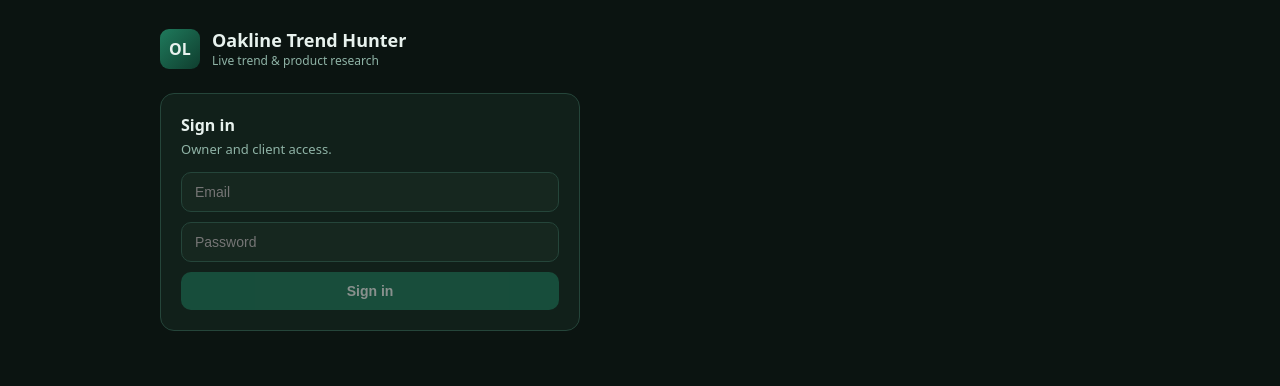
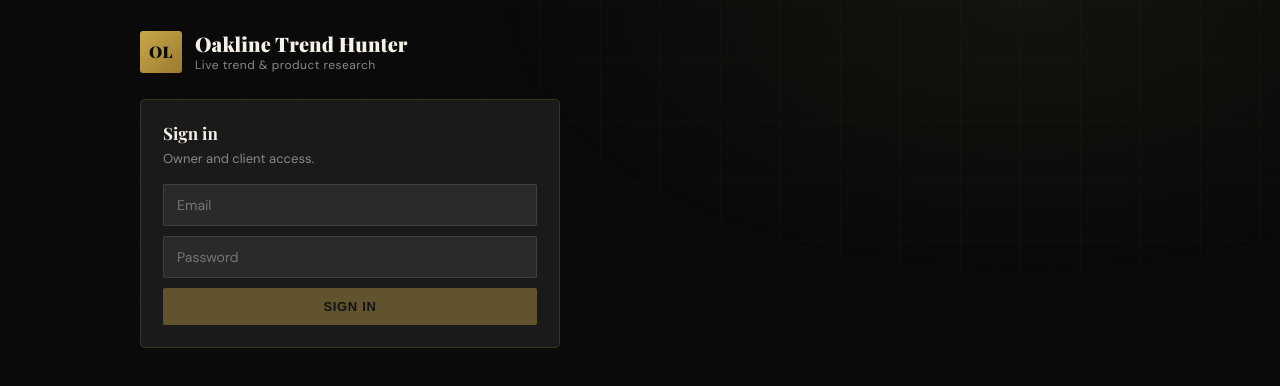
Before and after one commit to irtijaalmumeet-prog/oakline-trend-hunter-3, a Next.js app: page / in a window 1280 px wide. Shown: the top 386 px of the page. Built offline with nearby package versions, Linux system fonts and the light colour scheme.

Commit message:
customize: theme, 15/8+, password & timer

```diff
--- a/app/api/clients/route.js
+++ b/app/api/clients/route.js
@@ -1,26 +1,51 @@
 import { NextResponse } from 'next/server';
 import { randomBytes } from 'node:crypto';
 import { userFromReq, hashPassword } from '../../../lib/auth.js';
-import { listClients, getUser, upsertUser, removeUser } from '../../../lib/store.js';
+import { listClients, getUser, upsertUser, removeUser, setUserPassword, setUserExpiry } from '../../../lib/store.js';
 
 export const runtime = 'nodejs';
+
+function daysToExpiry(days) {
+  const n = Number(days);
+  return n && n > 0 ? Date.now() + n * 86400000 : null;
+}
 
 export async function GET(req) {
   const u = userFromReq(req);
   if (u?.role !== 'owner') return NextResponse.json({ error: 'Owner only' }, { status: 403 });
   return NextResponse.json({ clients: await listClients() });
 }
+
+// Create a client. Optional accessDays sets how long they may use the tool.
 export async function POST(req) {
   const u = userFromReq(req);
   if (u?.role !== 'owner') return NextResponse.json({ error: 'Owner only' }, { status: 403 });
-  const { email } = await req.json().catch(() => ({}));
+  const { email, accessDays } = await req.json().catch(() => ({}));
   if (!email || !/.+@.+\..+/.test(email)) return NextResponse.json({ error: 'Valid email required' }, { status: 400 });
   if (await getUser(email)) return NextResponse.json({ error: 'User already exists' }, { status: 409 });
   const tempPassword = randomBytes(6).toString('base64url');
   const { salt, passwordHash } = hashPassword(tempPassword);
-  await upsertUser({ email, role: 'client', salt, passwordHash, createdAt: Date.now(), createdBy: u.sub });
+  await upsertUser({ email, role: 'client', salt, passwordHash, createdAt: Date.now(), createdBy: u.sub, expiresAt: daysToExpiry(accessDays) });
   return NextResponse.json({ email, tempPassword });
 }
+
+// Update a client: set a new password and/or set access days (0 / blank = unlimited).
+export async function PUT(req) {
+  const u = userFromReq(req);
+  if (u?.role !== 'owner') return NextResponse.json({ error: 'Owner only' }, { status: 403 });
+  const { email, password, accessDays } = await req.json().catch(() => ({}));
+  const target = email && await getUser(email);
+  if (!target || target.role !== 'client') return NextResponse.json({ error: 'Client not found' }, { status: 404 });
+  if (password) {
+    const { salt, passwordHash } = hashPassword(String(password));
+    await setUserPassword(email, salt, passwordHash);
+  }
+  if (accessDays !== undefined) {
+    await setUserExpiry(email, daysToExpiry(accessDays));
+  }
+  return NextResponse.json({ ok: true });
+}
+
 export async function DELETE(req) {
   const u = userFromReq(req);
   if (u?.role !== 'owner') return NextResponse.json({ error: 'Owner only' }, { status: 403 });
--- a/app/api/hunt/route.js
+++ b/app/api/hunt/route.js
@@ -41,7 +41,12 @@ export async function POST(req) {
 
     // 3) Claude turns the niche + live trends into scored product ideas
     const ideasRaw = await productIdeas({ niche, country, trendTerms });
-    const products = scoreIdeas(ideasRaw).map((p) => ({ ...p, links: platformLinks(p.name, country) }));
+    const MIN_SCORE = 8;   // only surface products scoring 8/10 or higher
+    const MAX_PRODUCTS = 15; // cap how many to show
+    const products = scoreIdeas(ideasRaw)
+      .filter((p) => p.finalScore >= MIN_SCORE)
+      .slice(0, MAX_PRODUCTS)
+      .map((p) => ({ ...p, links: platformLinks(p.name, country) }));
 
     // 4) optional YouTube demand signal for the niche
     let youtube = [];
--- a/app/api/login/route.js
+++ b/app/api/login/route.js
@@ -13,6 +13,10 @@ export async function POST(req) {
   }
   if (user.role !== 'client') {
     return NextResponse.json({ token: issueToken(user), user: { email: user.email, role: user.role } });
+  }
+  // Access expiry (owner-set timer)
+  if (user.expiresAt && Date.now() > user.expiresAt) {
+    return NextResponse.json({ error: 'access_expired', message: 'Your access has expired. Please contact the owner.' }, { status: 403 });
   }
   if (!deviceId) {
     return NextResponse.json({ error: 'no_device', message: 'Could not identify this device. Enable cookies/site data and retry.' }, { status: 400 });
--- a/app/globals.css
+++ b/app/globals.css
@@ -1,28 +1,45 @@
-:root{--accent:#1f7a5c;--accent2:#0f3d2e;--bg:#0b1411;--panel:#11201a;--panel2:#16271f;--line:#25453a;--text:#e8f2ee;--muted:#8fb3a6}
-*{box-sizing:border-box}html,body{margin:0;padding:0;background:var(--bg);color:var(--text);font-family:ui-sans-serif,system-ui,Segoe UI,Roboto,sans-serif}
-.wrap{max-width:1000px;margin:0 auto;padding:28px 20px 64px}
-.brandbar{display:flex;align-items:center;gap:12px;margin-bottom:24px}
-.logo{width:40px;height:40px;border-radius:9px;background:linear-gradient(135deg,var(--accent),var(--accent2));display:grid;place-items:center;font-weight:800}
-.brandbar h1{font-size:18px;margin:0}.brandbar p{margin:0;font-size:12px;color:var(--muted)}
-.card{background:var(--panel);border:1px solid var(--line);border-radius:14px;padding:20px;margin-bottom:16px}
-.card h2{margin:0 0 4px;font-size:16px}.hint{color:var(--muted);font-size:13px;margin:0 0 14px}
+/* OaklineLiving black & gold theme */
+:root{
+  --black:#0a0a0a;--gold:#c9a84c;--gold-light:#e8c96b;--gold-dark:#9a7a2e;
+  --white:#f5f0e8;--grey:#1a1a1a;--grey2:#2a2a2a;--line:rgba(201,168,76,0.18);
+  --muted:#888;--text:#f5f0e8;
+}
+*{box-sizing:border-box}
+html,body{margin:0;padding:0;background:var(--black);color:var(--text);font-family:'DM Sans',ui-sans-serif,system-ui,Segoe UI,Roboto,sans-serif}
+body::before{content:'';position:fixed;inset:0;pointer-events:none;z-index:0;
+  background:radial-gradient(ellipse 60% 50% at 80% 0%,rgba(201,168,76,0.06) 0%,transparent 70%),
+  linear-gradient(rgba(201,168,76,0.025) 1px,transparent 1px),linear-gradient(90deg,rgba(201,168,76,0.025) 1px,transparent 1px);
+  background-size:auto,60px 60px,60px 60px}
+.wrap{position:relative;z-index:1;max-width:1040px;margin:0 auto;padding:30px 20px 72px}
+.brandbar{display:flex;align-items:center;gap:13px;margin-bottom:26px}
+.logo{width:42px;height:42px;border-radius:3px;background:linear-gradient(135deg,var(--gold),var(--gold-dark));display:grid;place-items:center;font-weight:900;color:var(--black);font-family:'Playfair Display',serif;letter-spacing:.02em}
+.brandbar h1{font-family:'Playfair Display',serif;font-size:20px;margin:0;font-weight:900;letter-spacing:.01em}
+.brandbar p{margin:0;font-size:12px;color:var(--muted);letter-spacing:.04em}
+.card{background:var(--grey);border:1px solid var(--line);border-radius:5px;padding:22px;margin-bottom:16px}
+.card h2{margin:0 0 5px;font-size:17px;font-family:'Playfair Display',serif;font-weight:700}
+.hint{color:var(--muted);font-size:13px;margin:0 0 14px;line-height:1.6}
 .chips{display:flex;flex-wrap:wrap;gap:8px}
-.chip{padding:8px 12px;border-radius:999px;border:1px solid var(--line);background:var(--panel2);color:var(--text);cursor:pointer;font-size:13px}
-.chip.on{background:var(--accent);border-color:var(--accent);color:#fff}
+.chip{padding:8px 13px;border-radius:2px;border:1px solid var(--line);background:var(--grey2);color:var(--text);cursor:pointer;font-size:13px;letter-spacing:.02em;transition:all .2s}
+.chip:hover{border-color:var(--gold)}
+.chip.on{background:var(--gold);border-color:var(--gold);color:var(--black);font-weight:600}
 .row{display:flex;gap:10px;flex-wrap:wrap;align-items:center}
-input[type=text]{flex:1;min-width:220px;padding:11px 13px;border-radius:10px;border:1px solid var(--line);background:var(--panel2);color:var(--text);font-size:14px}
+input[type=text]{flex:1;min-width:200px;padding:11px 13px;border-radius:2px;border:1px solid rgba(255,255,255,0.1);background:var(--grey2);color:var(--text);font-size:14px;font-family:inherit;outline:none;transition:border-color .2s}
+input[type=text]:focus{border-color:var(--gold)}
 .toggle{display:inline-flex;align-items:center;gap:8px;color:var(--muted);font-size:13px}
-.btn{padding:11px 16px;border-radius:10px;border:none;cursor:pointer;background:var(--accent);color:#fff;font-weight:600;font-size:14px;text-decoration:none;display:inline-block}
-.btn:disabled{opacity:.5;cursor:not-allowed}.btn.ghost{background:transparent;border:1px solid var(--line);color:var(--text)}
-.btn.sm{padding:6px 10px;font-size:12px}
+.btn{padding:11px 18px;border-radius:2px;border:none;cursor:pointer;background:var(--gold);color:var(--black);font-weight:700;font-size:13px;letter-spacing:.05em;text-transform:uppercase;text-decoration:none;display:inline-block;transition:background .2s,transform .2s}
+.btn:hover{background:var(--gold-light);transform:translateY(-1px)}
+.btn:disabled{opacity:.4;cursor:not-allowed;transform:none}
+.btn.ghost{background:transparent;border:1px solid rgba(255,255,255,0.18);color:var(--text);text-transform:none;letter-spacing:0;font-weight:600}
+.btn.ghost:hover{border-color:var(--gold);color:var(--gold);background:transparent}
+.btn.sm{padding:6px 11px;font-size:11px}
 table{width:100%;border-collapse:collapse;font-size:13px}
-th,td{text-align:left;padding:10px 8px;border-bottom:1px solid var(--line);vertical-align:top}
-th{color:var(--muted);font-weight:600}
-.score{font-weight:800}.s-hi{color:#3ee08f}.s-mid{color:#d8c45a}.s-lo{color:#c98}
-.tag{display:inline-block;padding:2px 7px;border-radius:6px;background:var(--panel2);border:1px solid var(--line);font-size:11px;margin:2px 4px 2px 0;color:var(--text);text-decoration:none}
-.tag:hover{border-color:var(--accent)}
-.pill{display:inline-block;padding:3px 9px;border-radius:999px;background:var(--panel2);border:1px solid var(--line);font-size:12px;margin:3px 5px 3px 0}
+th,td{text-align:left;padding:10px 8px;border-bottom:1px solid rgba(255,255,255,0.06);vertical-align:top}
+th{color:var(--gold);font-weight:600;text-transform:uppercase;letter-spacing:.06em;font-size:11px}
+.score{font-weight:800;font-family:'Playfair Display',serif}.s-hi{color:var(--gold-light)}.s-mid{color:var(--gold)}.s-lo{color:#b98}
+.tag{display:inline-block;padding:3px 8px;border-radius:2px;background:rgba(201,168,76,0.08);border:1px solid var(--line);font-size:11px;margin:2px 4px 2px 0;color:var(--gold-light);text-decoration:none}
+.tag:hover{border-color:var(--gold);background:rgba(201,168,76,0.15)}
+.pill{display:inline-block;padding:3px 10px;border-radius:999px;background:rgba(201,168,76,0.06);border:1px solid var(--line);font-size:12px;margin:3px 5px 3px 0;color:var(--white)}
 .grid2{display:grid;grid-template-columns:1fr 1fr;gap:16px}
 @media(max-width:760px){.grid2{grid-template-columns:1fr}}
-.spinner{width:16px;height:16px;border:2px solid var(--line);border-top-color:var(--accent);border-radius:50%;display:inline-block;animation:spin 1s linear infinite;vertical-align:middle}
+.spinner{width:16px;height:16px;border:2px solid var(--line);border-top-color:var(--gold);border-radius:50%;display:inline-block;animation:spin 1s linear infinite;vertical-align:middle}
 @keyframes spin{to{transform:rotate(360deg)}}
--- a/app/layout.js
+++ b/app/layout.js
@@ -1,5 +1,14 @@
 import './globals.css';
 export const metadata = { title: 'Oakline Trend Hunter', description: 'Live trend & product research' };
 export default function RootLayout({ children }) {
-  return (<html lang="en"><body>{children}</body></html>);
+  return (
+    <html lang="en">
+      <head>
+        <link rel="preconnect" href="https://fonts.googleapis.com" />
+        <link rel="preconnect" href="https://fonts.gstatic.com" crossOrigin="anonymous" />
+        <link href="https://fonts.googleapis.com/css2?family=Playfair+Display:wght@700;900&family=DM+Sans:wght@300;400;500;600&display=swap" rel="stylesheet" />
+      </head>
+      <body>{children}</body>
+    </html>
+  );
 }
--- a/lib/claude.js
+++ b/lib/claude.js
@@ -18,12 +18,12 @@ export async function suggestNiche(country) {
 export async function productIdeas({ niche, country, trendTerms = [] }) {
   const a = client();
   const m = await a.messages.create({
-    model: MODEL, max_tokens: 1400,
+    model: MODEL, max_tokens: 2200,
     system: 'You are a dropshipping product researcher. Given a niche and live trending search terms, propose specific, currently-relevant physical products worth researching. Be concrete and realistic.',
     messages: [{ role: 'user', content:
       `Niche: "${niche}". Country: ${country}.\n` +
       `Live trending search terms right now: ${trendTerms.slice(0, 25).join(', ') || '(none)'}.\n` +
-      `Propose up to 10 product ideas. JSON only:\n` +
+      `Propose up to 18 strong product ideas (we will keep only the best). JSON only:\n` +
       `{"products":[{"name":string,"whyNow":string,"audience":string,"demandScore":number,"competitionScore":number}]}\n` +
       `demandScore and competitionScore are 0-100. Favour products connected to the trending terms.` }],
   });
```
Also changed, not shown: app/page.js (+14 -7 lines), lib/auth.js (+6 -1 lines), WHATS-NEW.txt (added), lib/store.js.
